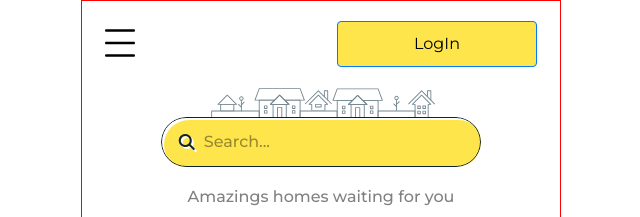
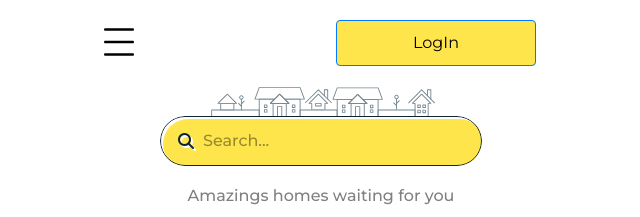
Before and after one commit to Property-Search-Engine/client-front, a React (Create React App) app: page / in a window 1280 px wide. Shown: the top 217 px of the page, without its empty margins (319-959 px from the left). Built offline with nearby package versions, Linux system fonts and the light colour scheme; no server answers.

Commit message:
feat/add styles

```diff
--- a/src/App.js
+++ b/src/App.js
@@ -7,7 +7,6 @@ import Signup from "./components/pages/Signup/Signup";
 import PropertyDetails from "./components/common/PropertyDetails/PropertyDetails";
 import Results from "./components/pages/Results/Results";
 import BookingForm from "./components/common/BookingForm/BookingForm";
-
 
 export default function App() {
   return (
--- a/src/components/common/HeaderComponent/HeaderComponent.js
+++ b/src/components/common/HeaderComponent/HeaderComponent.js
@@ -24,12 +24,14 @@ export default function HeaderComponent(props) {
           <SignInSignUp />
         </>
       ) : (
-        <div className="d-flex w-100">
+        <div className="d-flex w-100 justify-content-between align-items-center">
           <img onClick={handleClick} src="/assets/icons/left-arrow.svg"></img>
-          <span className="w-75">{text}</span>
-          <span className="w-25 cursor-pointer" onClick={handleHomeClick}>
-            Home
-          </span>
+          <div className="d-flex justify-content-around align-items-center w-75">
+            <span className="text-secondary">{text}</span>
+            <span role="button" className="homeClick" onClick={handleHomeClick}>
+              Home
+            </span>
+          </div>
         </div>
       )}
     </div>
--- a/src/components/common/HeaderComponent/HeaderComponent.scss
+++ b/src/components/common/HeaderComponent/HeaderComponent.scss
@@ -27,3 +27,7 @@
 .searchIcon {
   width: 40px;
 }
+
+.homeClick:hover {
+  color: blue;
+}
--- a/src/components/common/Property/Property.js
+++ b/src/components/common/Property/Property.js
@@ -27,7 +27,11 @@ export default function Property(props) {
   };
 
   return (
-    <div className="propertyContainer" onClick={handleClick} id={_id}>
+    <div
+      className="propertyContainer shadow p-3 mb-5 bg-white rounded"
+      onClick={handleClick}
+      id={_id}
+    >
       <ImageCarousel property={property} />
       <div>
         <div
--- a/src/styles/main.scss
+++ b/src/styles/main.scss
@@ -14,9 +14,29 @@
 .app {
   max-width: 480px;
   margin: 0 auto;
-  border: 1px solid red;
   height: 100vh;
   padding: 10px;
   overflow-y: scroll;
+}
 
+::-webkit-scrollbar {
+  width: 12px;
 }
+
+/* Track */
+::-webkit-scrollbar-track {
+  -webkit-box-shadow: inset 0 0 6px rgba(0, 0, 0, 0.3);
+  -webkit-border-radius: 10px;
+  border-radius: 10px;
+}
+
+/* Handle */
+::-webkit-scrollbar-thumb {
+  -webkit-border-radius: 10px;
+  border-radius: 10px;
+  background: rgba(77, 77, 77, 0.8);
+  -webkit-box-shadow: inset 0 0 6px rgba(0, 0, 0, 0.5);
+}
+::-webkit-scrollbar-thumb:window-inactive {
+  background: rgba(97, 97, 97, 0.4);
+}
```
Also changed, not shown: 1 other file (tests, documents, lock files or other folders).
